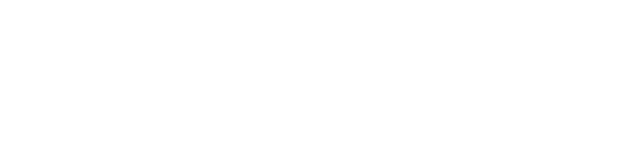
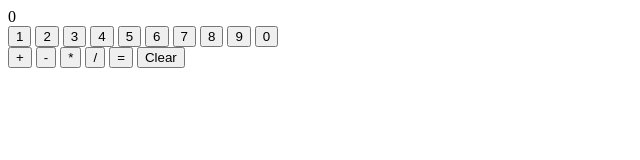
Before and after one commit to nassukesso/odin-calculator, a plain HTML site: page index.html in a window 1280 px wide. Shown: the whole page, without its empty margins (0-640 px from the left). Drawn offline with Linux system fonts and the light colour scheme.

Commit message:
Create a simple interface for the calculator

```diff
--- a/index.html
+++ b/index.html
@@ -10,7 +10,31 @@
 </head>
 
 <body>
-
+  <div class="container">
+    <div class="display">0</div>
+    <div class="buttons">
+      <div class="digits">
+        <button id="one">1</button>
+        <button id="two">2</button>
+        <button id="three">3</button>
+        <button id="four">4</button>
+        <button id="five">5</button>
+        <button id="six">6</button>
+        <button id="seven">7</button>
+        <button id="eight">8</button>
+        <button id="nine">9</button>
+        <button id="zero">0</button>
+      </div>
+      <div class="operators">
+        <button id="add">+</button>
+        <button id="subtract">-</button>
+        <button id="multiply">*</button>
+        <button id="divide">/</button>
+        <button id="equals">=</button>
+        <button id="clear">Clear</button>
+      </div>
+    </div>
+  </div>
   <script src="./js/calculator.js"></script>
 </body>
 
```
